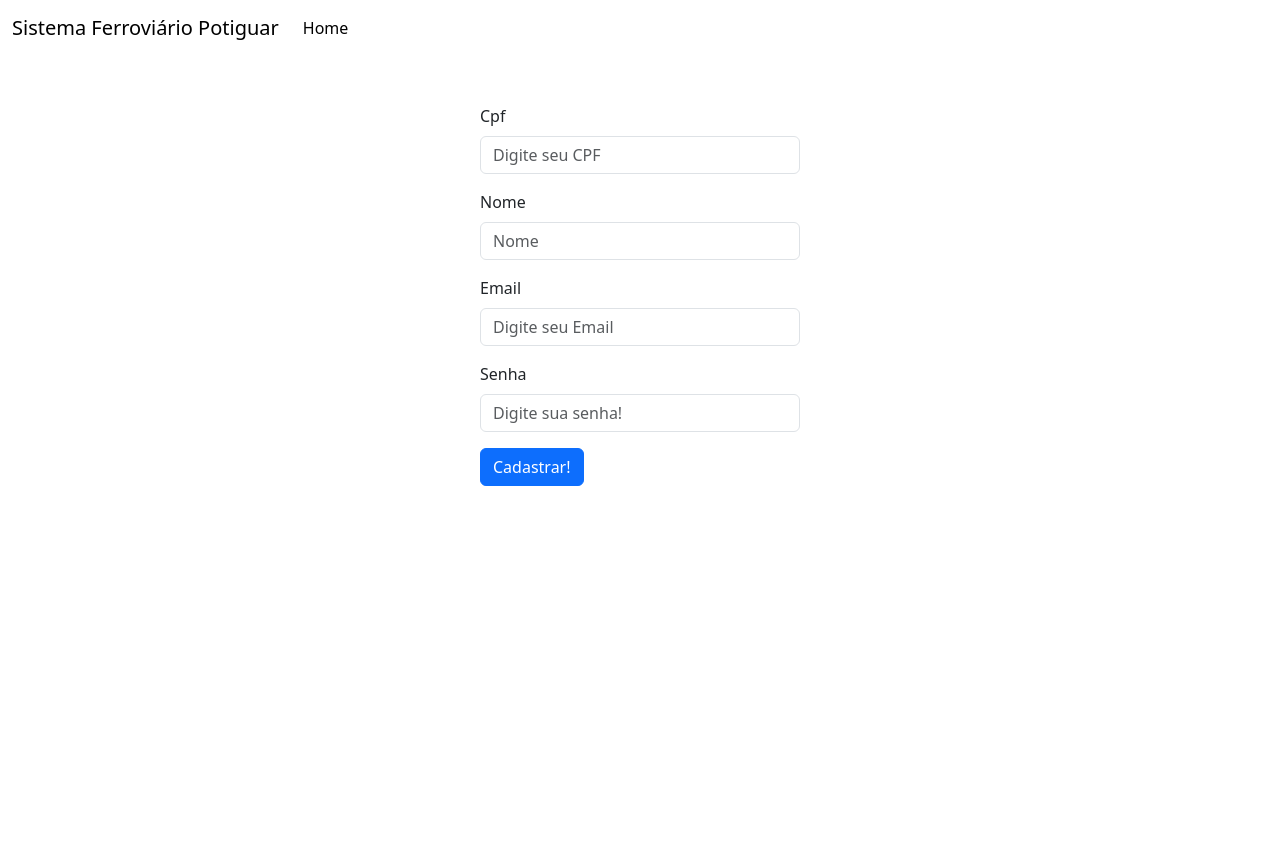
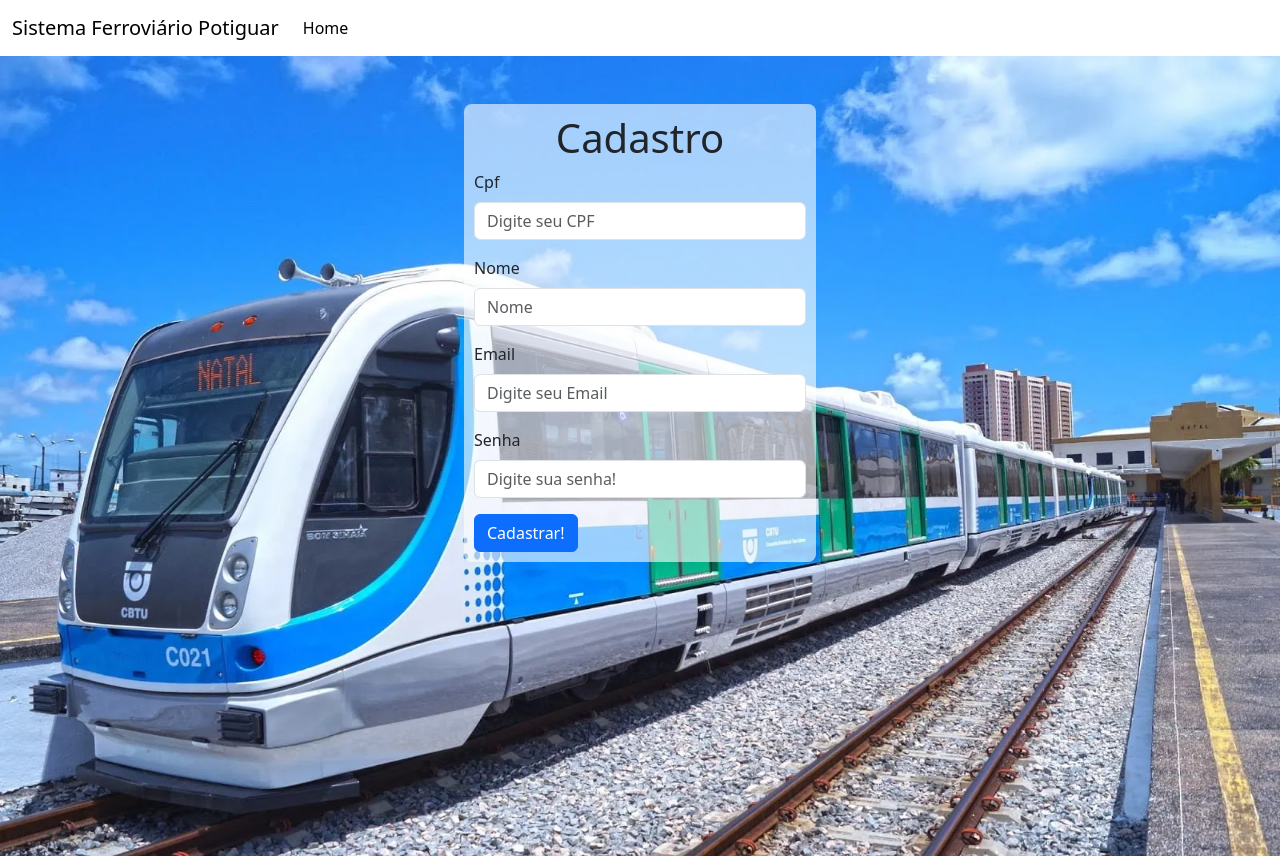
Before and after one commit to JoaoGabrielRA/SistemaFerroviarioPotiguar, a Django app: page /cadastro/ in a window 1280 px wide. Before the commit the page ends 486 px from the top, so only its background shows below. Run offline with Django 4.2, Linux system fonts and the light colour scheme.

Commit message:
ajuste de layout

```diff
--- a/projeto_ferrovia_potiguar/app_ferrovia/templates/cadastrado.html
+++ b/projeto_ferrovia_potiguar/app_ferrovia/templates/cadastrado.html
@@ -3,6 +3,7 @@
 {% block conteudo %}
 
 <main>
+    <img src="{% static 'img/imagemTrem.jpg' %}" style="width:100%; height: 100%;position:absolute; " alt="">
     <div class="position-relative">
         <img src="{% static 'img/imagemTrem.jpg' %}" style="width:100%; height: 100%; " alt="">
 
--- a/projeto_ferrovia_potiguar/app_ferrovia/templates/cadastro.html
+++ b/projeto_ferrovia_potiguar/app_ferrovia/templates/cadastro.html
@@ -1,8 +1,12 @@
 {% extends 'global/base.html' %}
 {% block conteudo %}
+{% load static %}
+<img src="{% static 'img/imagemTrem.jpg' %}" style="width:100%; height: 100%;position:absolute;z-index:-10; " alt="">
 <div class="container d-flex justify-content-center pt-5">
-    <form style="width:20rem;" action="{% url 'cadastro' %}" method="POST">
+
+    <form style="width:22rem; padding:10px; border-radius: 8px; background-color: rgba(255, 255, 255, 0.6);" action="{% url 'cadastro' %}" method="POST">
         {% csrf_token %}
+        <h1 class="text-align-center text-center">Cadastro</h1>
         <div class="mb-3">
             <label for="cpf" class="form-label">Cpf</label>
             <input type="text" class="form-control" id="cpf" aria-describedby="Cpf" name="cpf" placeholder="Digite seu CPF" required>
--- a/projeto_ferrovia_potiguar/app_ferrovia/templates/home.html
+++ b/projeto_ferrovia_potiguar/app_ferrovia/templates/home.html
@@ -2,7 +2,7 @@
 {% load static %}
 {% block conteudo %}
 
-<main>
+<main style="position: absolute; z-index: 1; background-color: rgba(255, 255, 255, 0.5);">
     <div class="position-relative">
         <img src="{% static 'img/imagemTrem.jpg' %}" style="width:100%; height: 100%; " alt="">
 
--- a/projeto_ferrovia_potiguar/base/static/css/mycss.css
+++ b/projeto_ferrovia_potiguar/base/static/css/mycss.css
@@ -5,3 +5,7 @@
 .divHome{
     background-image: url('./../img/imagemTrem.jpg');
 }
+
+main{
+    background-color: rgba(255, 255, 255, 0.5);
+}
```
Also changed, not shown: projeto_ferrovia_potiguar/app_ferrovia/templates/login.html (+5 -2 lines), projeto_ferrovia_potiguar/app_ferrovia/templates/validacao.html (+9 -3 lines).
